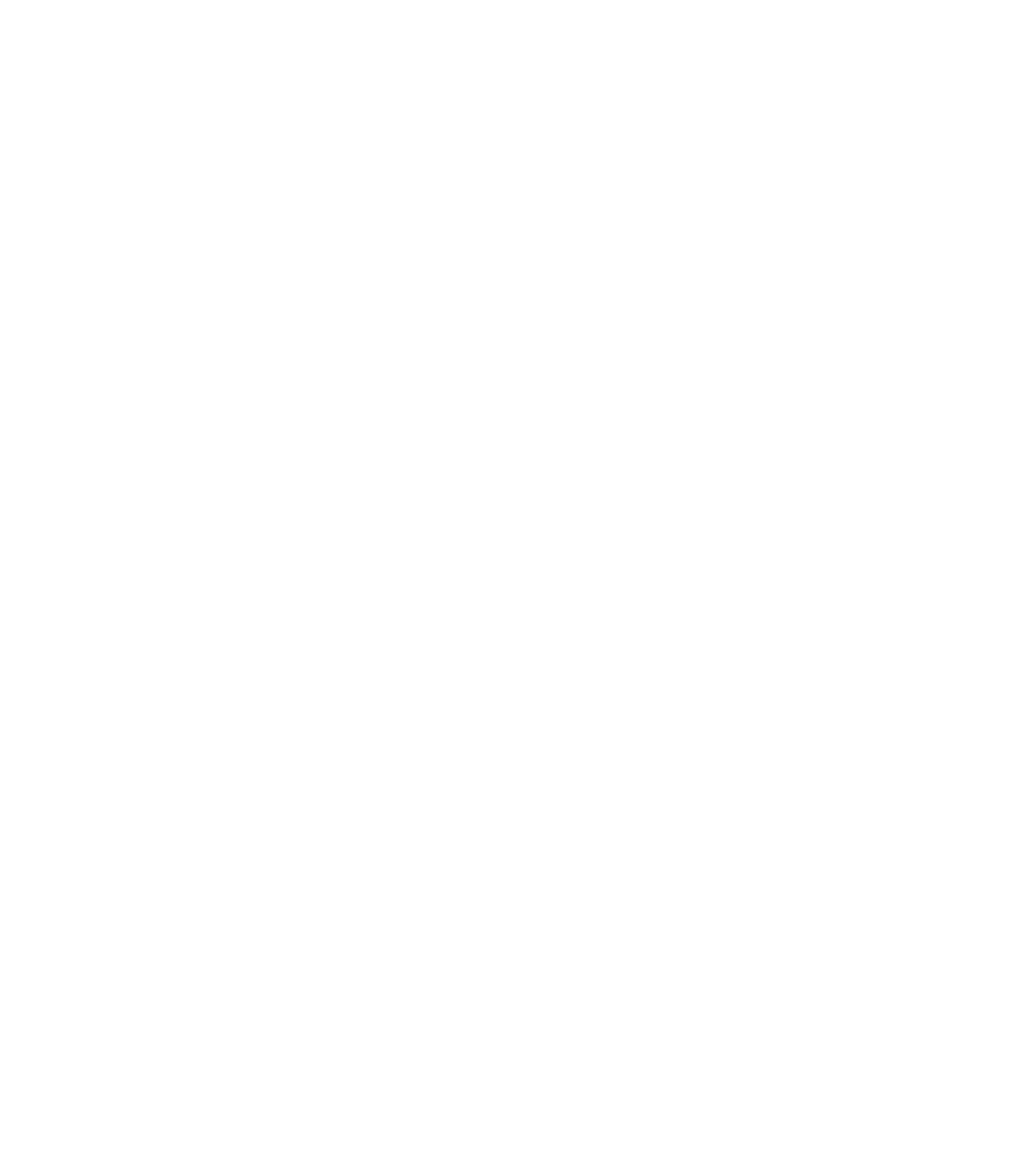
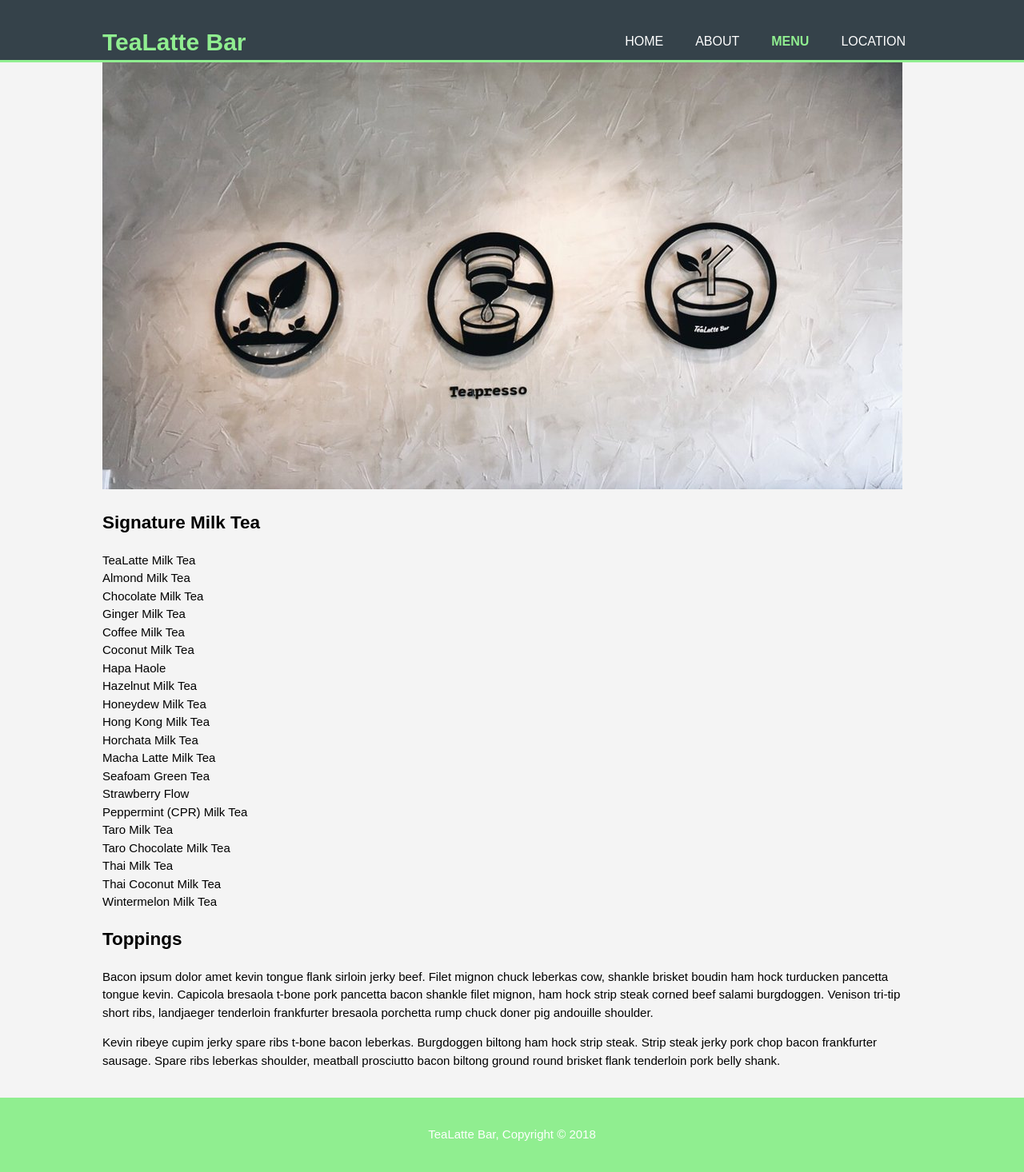
Before and after one commit to jknguyen22/tealatte-bar, a plain HTML site: page menu.html in a window 1280 px wide. Shown: the whole page at 80% size. Before the commit the page ends 800 px from the top, so only its background shows below. Drawn offline with Linux system fonts and the light colour scheme.

Commit message:
updated HTML and CSS features

```diff
--- a/about.html
+++ b/about.html
@@ -0,0 +1,63 @@
+<!DOCTYPE html>
+<html>
+  <head>
+    <meta charset="utf-8">
+    <meta name="viewport" content="width=device-width">
+    <meta name="description" content="Organic Coffee and Boba Tea">
+	  <meta name="keywords" content="organic coffee, boba, tapioca, bubbles, boba tea, tealatte, tealatte bar">
+  	<meta name="author" content="Jenny Nguyen">
+    <title>TeaLatte Bar | About</title>
+    <link rel="stylesheet" href="./css/style.css">
+  </head>
+<body>
+	<header>
+      <div class="container">
+        <div id="branding">
+          <h1><span class="highlight">TeaLatte Bar</span></h1>
+        </div>
+        <nav>
+          <ul>
+            <li><a href="index.html">Home</a></li>
+            <li class="current"><a href="about.html">About</a></li>
+            <li><a href="menu.html">Menu</a></li>
+            <li><a href="location.html">Location</a></li>
+          </ul>
+        </nav>
+      </div>
+    </header>
+
+    <section id="showcase">
+      <div class="container">
+        <img src="./img/tealeaves.jpg">
+      </div>
+    </section>
+
+    <section id="aboutus">
+      <div class="container">
+        <h1>About us</h1>
+        <p>
+          Meatball prosciutto tenderloin pig, pancetta ground round chicken burgdoggen bacon sirloin kielbasa alcatra ball tip. Cow drumstick jowl meatball, beef ribs sausage short ribs turkey spare ribs frankfurter brisket ball tip leberkas pig. Beef rump sirloin chuck sausage corned beef strip steak brisket capicola flank meatball short ribs venison cow drumstick. Beef ribs strip steak tri-tip, doner salami meatloaf corned beef short loin bacon. Ribeye drumstick salami tongue, shankle fatback porchetta pig brisket ground round sirloin.
+        </p>
+        <p>
+          Landjaeger tenderloin salami, chuck sirloin ham pastrami picanha ham hock rump. Sausage pastrami biltong landjaeger andouille brisket. Spare ribs prosciutto kielbasa beef ribs filet mignon pastrami hamburger venison pork capicola flank kevin drumstick tri-tip corned beef. Jowl jerky sirloin ham hock. Chicken ball tip corned beef, pig short loin capicola meatloaf shoulder sirloin. Beef ribs chicken bacon rump. Pastrami bacon meatloaf, ham hock doner pork salami kielbasa ham swine alcatra strip steak prosciutto.
+        </p>
+        <h1>Organic Ingredients</h1>
+        <p>
+          Bacon ipsum dolor amet kevin tongue flank sirloin jerky beef. Filet mignon chuck leberkas cow, shankle brisket boudin ham hock turducken pancetta tongue kevin. Capicola bresaola t-bone pork pancetta bacon shankle filet mignon, ham hock strip steak corned beef salami burgdoggen. Venison tri-tip short ribs, landjaeger tenderloin frankfurter bresaola porchetta rump chuck doner pig andouille shoulder.
+          </p>
+          <p>
+          Kevin ribeye cupim jerky spare ribs t-bone bacon leberkas. Burgdoggen biltong ham hock strip steak. Strip steak jerky pork chop bacon frankfurter sausage. Spare ribs leberkas shoulder, meatball prosciutto bacon biltong ground round brisket flank tenderloin pork belly shank.
+        </p>
+      </div>
+    </section>
+
+
+
+
+
+    <footer>
+      <p>TeaLatte Bar, Copyright &copy; 2018</p>
+    </footer>
+
+</body>
+</html>
--- a/css/style.css
+++ b/css/style.css
@@ -55,7 +55,7 @@ header{
   background:#35424a;
   color:#ffffff;
   padding-top:30px;
-  min-height:70px;
+  min-height:45px;
   border-bottom:lightgreen 3px solid;
 }
 
@@ -97,11 +97,11 @@ header a:hover{
 
 /* Showcase */
 
-#showcase h1{
+/*#showcase h1{
   margin-top:40px;
   font-size:30px;
   margin-bottom:10px;
-}
+}*/
 
 #showcase img{
   background-size: contain;
@@ -119,7 +119,7 @@ header a:hover{
 }
 
 #teaofday li{
-  float:top-right;
+  float:right;
 }
 /*#teaofday form {
   margin-top:15px;
@@ -147,6 +147,9 @@ header a:hover{
   width:200px;
 }
 
+/*#aboutus*/
+
+
 footer{
   padding:20px;
   margin-top:20px;
--- a/menu.html
+++ b/menu.html
@@ -0,0 +1,90 @@
+<!DOCTYPE html>
+<html>
+  <head>
+    <meta charset="utf-8">
+    <meta name="viewport" content="width=device-width">
+    <meta name="description" content="Organic Coffee and Boba Tea">
+	  <meta name="keywords" content="organic coffee, boba, tapioca, bubbles, boba tea, tealatte, tealatte bar">
+  	<meta name="author" content="Jenny Nguyen">
+    <title>TeaLatte Bar | Menu</title>
+    <link rel="stylesheet" href="./css/style.css">
+  </head>
+<body>
+	<header>
+      <div class="container">
+        <div id="branding">
+          <h1><span class="highlight">TeaLatte Bar</span></h1>
+        </div>
+        <nav>
+          <ul>
+            <li><a href="index.html">Home</a></li>
+            <li><a href="about.html">About</a></li>
+            <li class="current"><a href="menu.html">Menu</a></li>
+            <li><a href="location.html">Location</a></li>
+          </ul>
+        </nav>
+      </div>
+    </header>
+
+    <section id="showcase">
+      <div class="container">
+        <img src="./img/tealattebar11.jpg">
+      </div>
+    </section>
+
+    <section id="aboutus">
+      <div class="container">
+        <h1>Signature Milk Tea</h1>
+<div>
+<ul>
+  <li>TeaLatte Milk Tea</li>
+  <li>Almond Milk Tea</li>
+  <li>Chocolate Milk Tea</li>
+  <li>Ginger Milk Tea</li>
+  <li>Coffee Milk Tea</li>
+  <li>Coconut Milk Tea</li>
+  <li>Hapa Haole</li>
+</ul>
+</div>
+<div>
+<ul>
+  <li>Hazelnut Milk Tea</li>
+  <li>Honeydew Milk Tea</li>
+  <li>Hong Kong Milk Tea</li>
+  <li>Horchata Milk Tea</li>
+  <li>Macha Latte Milk Tea</li>
+  <li>Seafoam Green Tea</li>
+  <li>Strawberry Flow</li>
+</ul>
+</div>
+<div>
+<ul>
+  <li>Peppermint (CPR) Milk Tea</li>
+  <li>Taro Milk Tea</li>
+  <li>Taro Chocolate Milk Tea</li>
+  <li>Thai Milk Tea</li>
+  <li>Thai Coconut Milk Tea</li>
+  <li>Wintermelon Milk Tea</li>
+</ul>
+</div>
+
+        <h1>Toppings</h1>
+        <p>
+          Bacon ipsum dolor amet kevin tongue flank sirloin jerky beef. Filet mignon chuck leberkas cow, shankle brisket boudin ham hock turducken pancetta tongue kevin. Capicola bresaola t-bone pork pancetta bacon shankle filet mignon, ham hock strip steak corned beef salami burgdoggen. Venison tri-tip short ribs, landjaeger tenderloin frankfurter bresaola porchetta rump chuck doner pig andouille shoulder.
+          </p>
+          <p>
+          Kevin ribeye cupim jerky spare ribs t-bone bacon leberkas. Burgdoggen biltong ham hock strip steak. Strip steak jerky pork chop bacon frankfurter sausage. Spare ribs leberkas shoulder, meatball prosciutto bacon biltong ground round brisket flank tenderloin pork belly shank.
+        </p>
+      </div>
+    </section>
+
+
+
+
+
+    <footer>
+      <p>TeaLatte Bar, Copyright &copy; 2018</p>
+    </footer>
+
+</body>
+</html>
```
Also changed, not shown: index.html (+0 -1 lines), location.html (+58 -0 lines).
